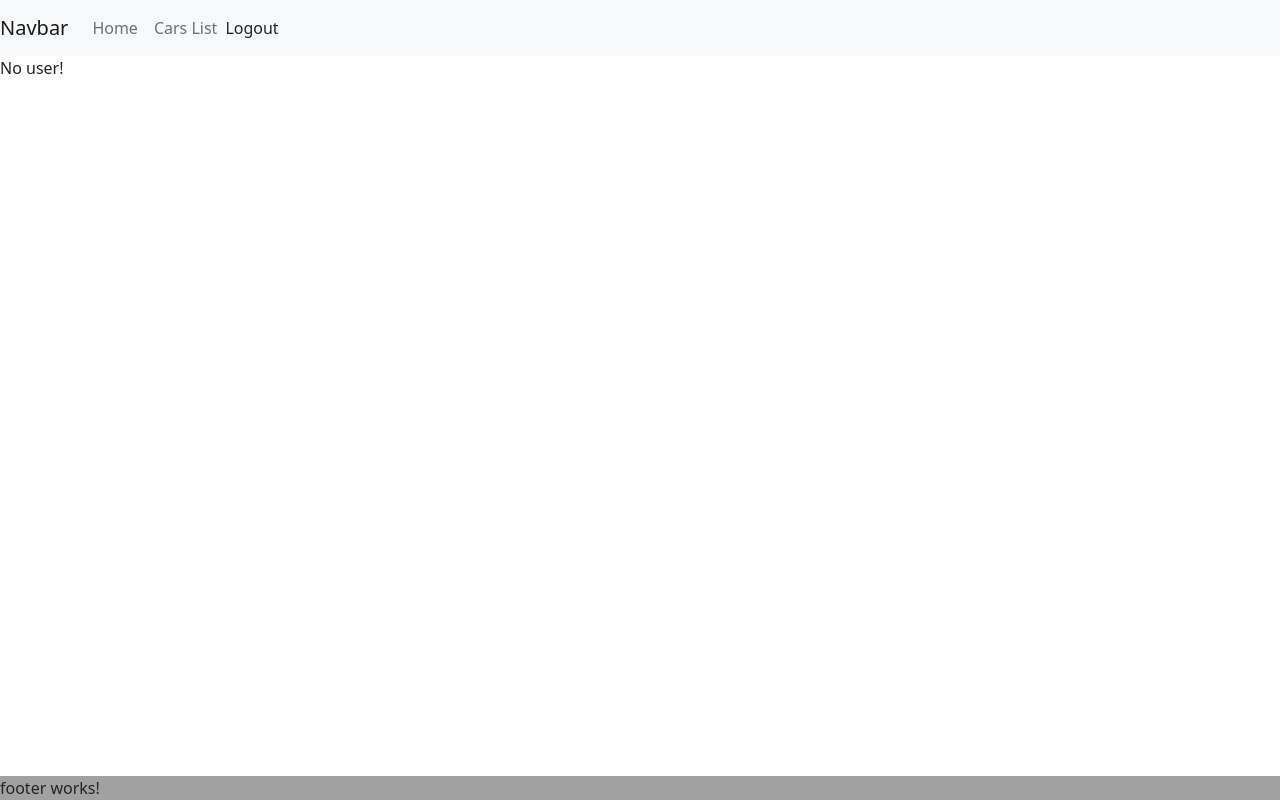
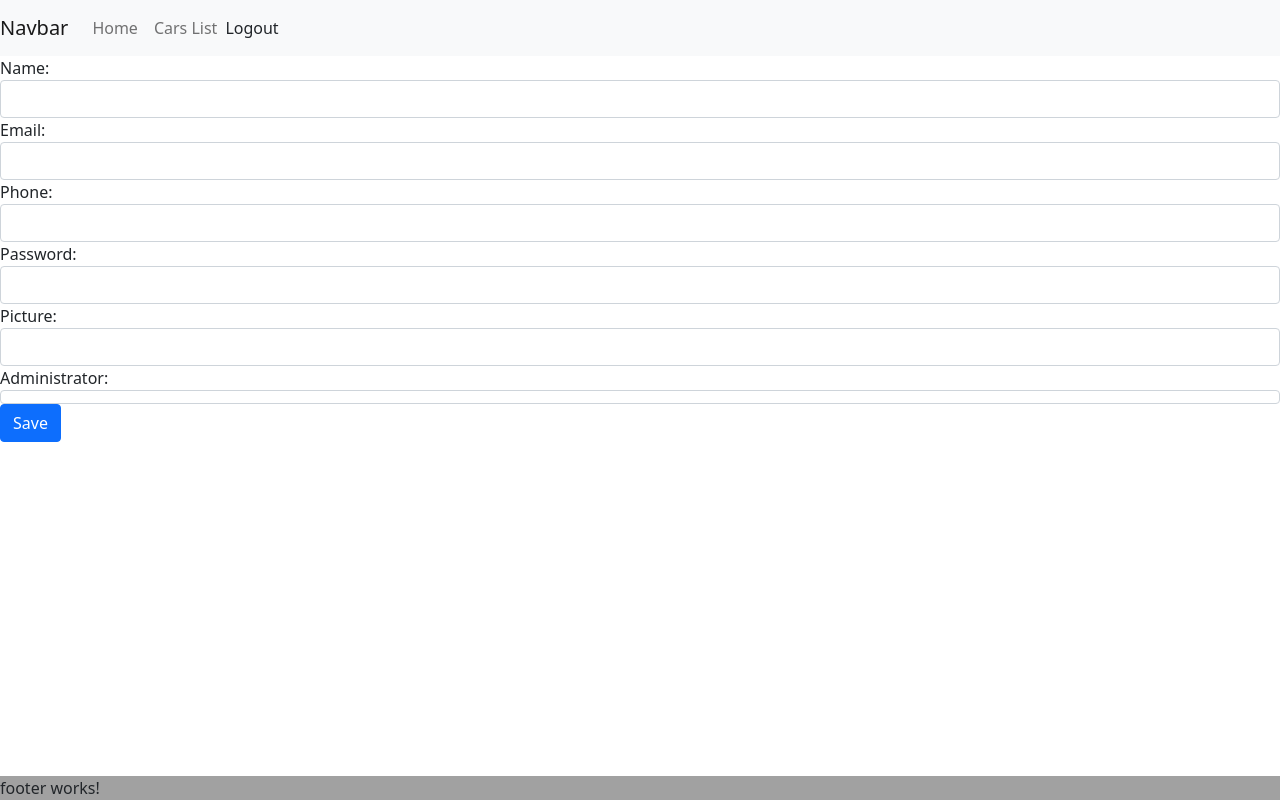
Before and after one commit to dvbreva/rent-a-car, a React (Create React App) app in the folder rent-a-car/: page /users/create in a window 1280 px wide. Built offline with nearby package versions, Linux system fonts and the light colour scheme; no server answers; sample sign-in values are in the browser's storage.

Commit message:
Add more functionalities

```diff
--- a/rent-a-car/src/components/auth/login/Login.jsx
+++ b/rent-a-car/src/components/auth/login/Login.jsx
@@ -1,21 +1,15 @@
 import { useState } from 'react';
 import { login } from '../../../core/services/AuthService';
 import './Login.css';
-import { Redirect } from 'react-router-dom';
+import { Redirect, Link } from 'react-router-dom';
 
 export function Login(props) {
     const [userData, setUserData] = useState(null);
     const [redirect, setRedirect] = useState(false);
+    const [error, setError] = useState('');
 
     const onInputChange = event => {
         event.persist();
-
-        // state
-        // { email: 'aa', password: 'b' }
-        // event.target
-        // { name: 'email', value: 'ccc' }
-        // result
-        // { email: 'ccc', password: 'b' }
         setUserData(prevState => ({
             ...prevState,
             [event.target.name]: event.target.value
@@ -30,7 +24,7 @@ export function Login(props) {
                 console.log('success!');
                 setRedirect(true);
             })
-            .catch(err => console.error(err));
+            .catch(err => setError(err.message));
     };
 
     return (
@@ -38,6 +32,7 @@ export function Login(props) {
             {redirect && <Redirect to="/" />}
             <div className="login-form-wrapper">
                 <form className="login-form" onSubmit={onFormSubmit}>
+                    {error && <span className="text-danger">{error}</span>}
                     <div className="form-group">
                         <label htmlFor="email">Email: </label>
                         <input
@@ -46,6 +41,7 @@ export function Login(props) {
                             name="email"
                             className="form-control"
                             onChange={onInputChange}
+                            required
                         />
                     </div>
                     <div className="form-group">
@@ -56,9 +52,13 @@ export function Login(props) {
                             name="password"
                             className="form-control"
                             onChange={onInputChange}
+                            required
                         />
                     </div>
                     <button className="btn btn-primary">Login</button>
+                    <div>
+                        <Link to="/register">Don't have an account yet?</Link>
+                    </div>
                 </form>
             </div>
         </>
--- a/rent-a-car/src/components/auth/register/Register.jsx
+++ b/rent-a-car/src/components/auth/register/Register.jsx
@@ -13,7 +13,8 @@ export class Register extends Component {
             email: '',
             picture: '',
             password: '',
-            redirect: false
+            redirect: false,
+            error: ''
         };
     }
 
@@ -21,20 +22,20 @@ export class Register extends Component {
         event.persist();
 
         this.setState({
-            [event.target.name]: event.target.value
+            [event.target.name]: event.target.value.trim()
         });
     };
 
     onFormSubmit = event => {
         event.preventDefault();
-        const { redirect, ...user } = this.state;
+        const { redirect, error, ...user } = this.state;
         register(user)
             .then(_ => {
                 this.setState({
                     redirect: true
                 });
             })
-            .catch(err => console.error(err));
+            .catch(err => this.setState({ error: err.message }));
     };
 
     render() {
@@ -46,6 +47,11 @@ export class Register extends Component {
                         className="register-form"
                         onSubmit={this.onFormSubmit}
                     >
+                        {this.state.error && (
+                            <span className="text-danger">
+                                {this.state.error}
+                            </span>
+                        )}
                         <div className="form-group">
                             <label htmlFor="name">Name: </label>
                             <input
@@ -54,6 +60,7 @@ export class Register extends Component {
                                 name="name"
                                 type="text"
                                 onChange={this.onInputChange}
+                                required
                             />
                         </div>
                         <div className="form-group">
@@ -64,6 +71,7 @@ export class Register extends Component {
                                 name="email"
                                 type="email"
                                 onChange={this.onInputChange}
+                                required
                             />
                         </div>
                         <div className="form-group">
@@ -74,6 +82,7 @@ export class Register extends Component {
                                 name="password"
                                 type="password"
                                 onChange={this.onInputChange}
+                                required
                             />
                         </div>
                         <div className="form-group">
@@ -84,6 +93,7 @@ export class Register extends Component {
                                 name="phone"
                                 type="text"
                                 onChange={this.onInputChange}
+                                required
                             />
                         </div>
                         <div className="form-group">
--- a/rent-a-car/src/components/layout/main/Main.jsx
+++ b/rent-a-car/src/components/layout/main/Main.jsx
@@ -2,6 +2,8 @@ import { Switch } from 'react-router-dom';
 import { AuthenticatedRoute } from '../../../core/guards/AuthenticatedRoute';
 import User from '../../users/user/User';
 import UsersList from '../../users/users-list/UsersList';
+
+import { UserEdit } from '../../users/user-edit/UserEdit';
 
 const Main = () => {
     return (
@@ -12,7 +14,17 @@ const Main = () => {
                     path="/users-list"
                     component={UsersList}
                 />
+                <AuthenticatedRoute
+                    exact
+                    path="/users/create"
+                    component={UserEdit}
+                />
                 <AuthenticatedRoute exact path="/users/:id" component={User} />
+                <AuthenticatedRoute
+                    exact
+                    path="/users/edit/:id"
+                    component={UserEdit}
+                />
             </Switch>
         </div>
     );
--- a/rent-a-car/src/components/users/user-card/UserCard.css
+++ b/rent-a-car/src/components/users/user-card/UserCard.css
@@ -1,3 +1,8 @@
 .user-card-wrapper {
     margin: 1rem;
 }
+.actions {
+    display: flex;
+    justify-content: space-evenly;
+    margin-top: 10px;
+}
--- a/rent-a-car/src/components/users/user-card/UserCard.jsx
+++ b/rent-a-car/src/components/users/user-card/UserCard.jsx
@@ -1,10 +1,16 @@
 import { Card } from 'react-bootstrap';
 import { Link } from 'react-router-dom';
-import './UserCard.css';
+import { getLoggedUser } from '../../../core/services/AuthService';
 
-const userContent = user => {
+const wrapperStyles = {
+    margin: '1rem'
+};
+
+const userContent = (user, onDelete) => {
+    const loggedUser = getLoggedUser();
+
     return (
-        <div className="user-card-wrapper">
+        <div className="user-card-wrapper" style={wrapperStyles}>
             <Card style={{ width: '18rem' }}>
                 <Card.Img variant="top" src={user.picture} />
                 <Card.Body>
@@ -23,13 +29,25 @@ const userContent = user => {
                             <span>{user.isAdmin.toString()}</span>
                         </div>
                     </Card.Text>
-                    <Link to={`/users/${user.id}`}>View profile</Link>
+                    <Link to={`/users/${user.id}`}>View profile</Link> |
+                    {loggedUser.isAdmin && (
+                        <Link to={`/users/edit/${user.id}`}>Edit User</Link>
+                    )}{' '}
+                    |
+                    {loggedUser.isAdmin && (
+                        <span
+                            className="delete-btn"
+                            onClick={() => onDelete(user.id)}
+                        >
+                            Delete User
+                        </span>
+                    )}
                 </Card.Body>
             </Card>
         </div>
     );
 };
 
-export const UserCard = ({ user }) => {
-    return user ? userContent(user) : 'No user!';
-};
+export function UserCard({ user, onDelete }) {
+    return user ? userContent(user, onDelete) : 'No user!';
+}
--- /dev/null
+++ b/rent-a-car/src/components/users/user-edit/UserEdit.jsx
@@ -0,0 +1,122 @@
+import './UserEdit.css';
+import { useState, useEffect } from 'react';
+import { getUserById } from '../../../core/services/UserService';
+import { saveUser } from './../../../core/services/UserService';
+import { Redirect } from 'react-router';
+
+export function UserEdit(props) {
+    const [editedUser, setEditedUser] = useState({
+        picture: '',
+        email: '',
+        name: '',
+        phone: '',
+        isAdmin: false,
+        password: ''
+    });
+    const [shouldRedirect, setShouldRedirect] = useState(false);
+
+    useEffect(() => {
+        if (props.computedMatch.params.id) {
+            getUserById(props.computedMatch.params.id).then(response => {
+                setEditedUser(response.data);
+            });
+        }
+    }, [props.computedMatch.params.id]);
+
+    const onInputChange = event => {
+        setEditedUser(prevState => ({
+            ...prevState,
+            [event.target.name]: event.target.value.trim()
+        }));
+    };
+
+    const onFormSubmit = event => {
+        event.preventDefault();
+
+        saveUser(editedUser).then(_ => {
+            console.log('SUCCESS');
+            setShouldRedirect(true);
+        });
+    };
+
+    return (
+        <>
+            {shouldRedirect && <Redirect to="/users-list" />}
+            <div className="user-edit-wrapper">
+                <form className="user-edit-form" onSubmit={onFormSubmit}>
+                    <div className="form-group">
+                        <label htmlFor="name">Name: </label>
+                        <input
+                            type="text"
+                            id="name"
+                            name="name"
+                            className="form-control"
+                            value={editedUser.name}
+                            onChange={onInputChange}
+                            required
+                        />
+                    </div>
+                    <div className="form-group">
+                        <label htmlFor="email">Email: </label>
+                        <input
+                            type="email"
+                            id="email"
+                            name="email"
+                            className="form-control"
+                            value={editedUser.email}
+                            onChange={onInputChange}
+                            required
+                        />
+                    </div>
+                    <div className="form-group">
+                        <label htmlFor="phone">Phone: </label>
+                        <input
+                            type="text"
+                            id="phone"
+                            name="phone"
+                            className="form-control"
+                            value={editedUser.phone}
+                            onChange={onInputChange}
+                            required
+                        />
+                    </div>
+                    <div className="form-group">
+                        <label htmlFor="password">Password: </label>
+                        <input
+                            type="text"
+                            id="password"
+                            name="password"
+                            className="form-control"
+                            value={editedUser.password}
+                            onChange={onInputChange}
+                            required
+                        />
+                    </div>
+                    <div className="form-group">
+                        <label htmlFor="picture">Picture: </label>
+                        <input
+                            type="text"
+                            id="picture"
+                            name="picture"
+                            className="form-control"
+                            value={editedUser.picture}
+                            onChange={onInputChange}
+                        />
+                    </div>
+                    <div className="form-group">
+                        <label htmlFor="isAdmin">Administrator: </label>
+                        <input
+                            type="checkbox"
+                            id="isAdmin"
+                            name="isAdmin"
+                            className="form-control"
+                            checked={editedUser.isAdmin}
+                            onChange={onInputChange}
+                        />
+                    </div>
+                    <button className="btn btn-primary">Save</button>
+                </form>
+            </div>
+        </>
+    );
+}
```
Also changed, not shown: rent-a-car/src/components/layout/header/Header.jsx (+18 -5 lines), rent-a-car/src/components/users/users-list/UsersList.jsx (+20 -3 lines), rent-a-car/src/core/services/UserService.js (+21 -0 lines), rent-a-car/src/components/users/user-edit/UserEdit.css (added).
